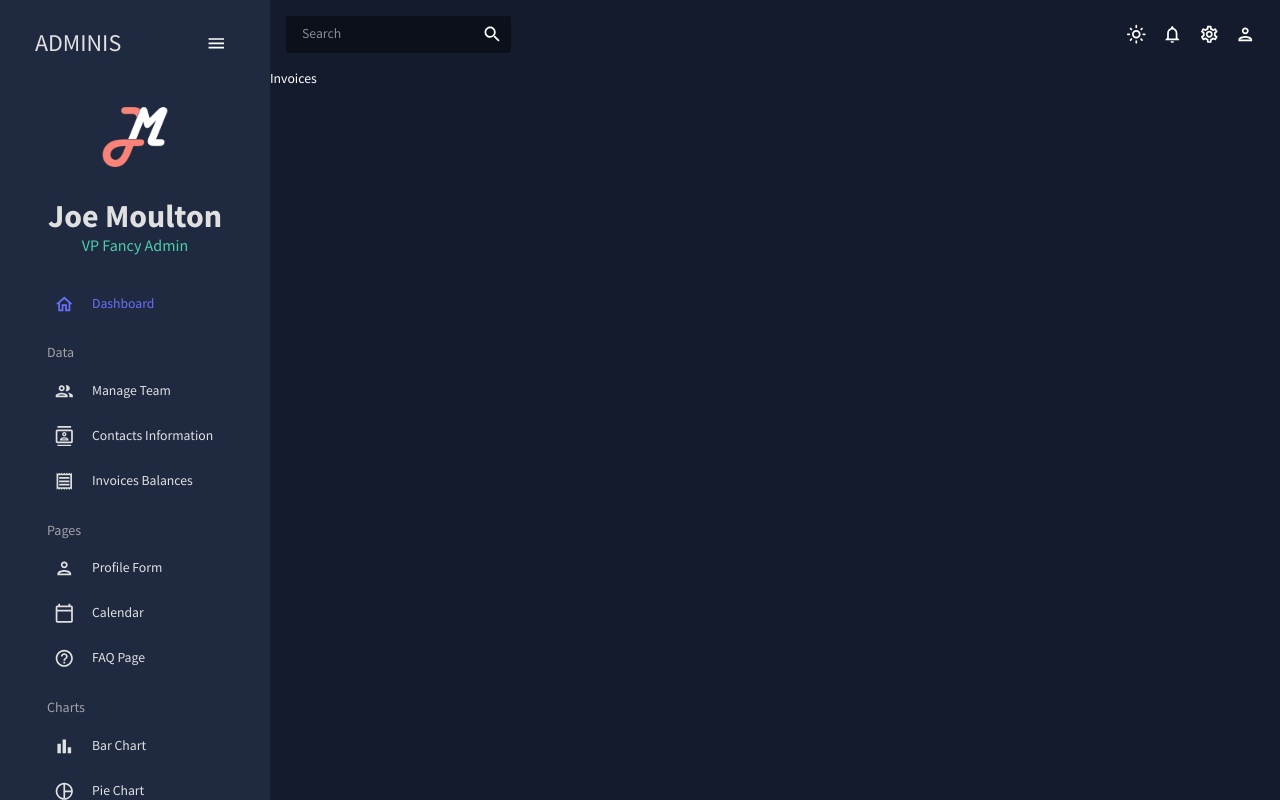
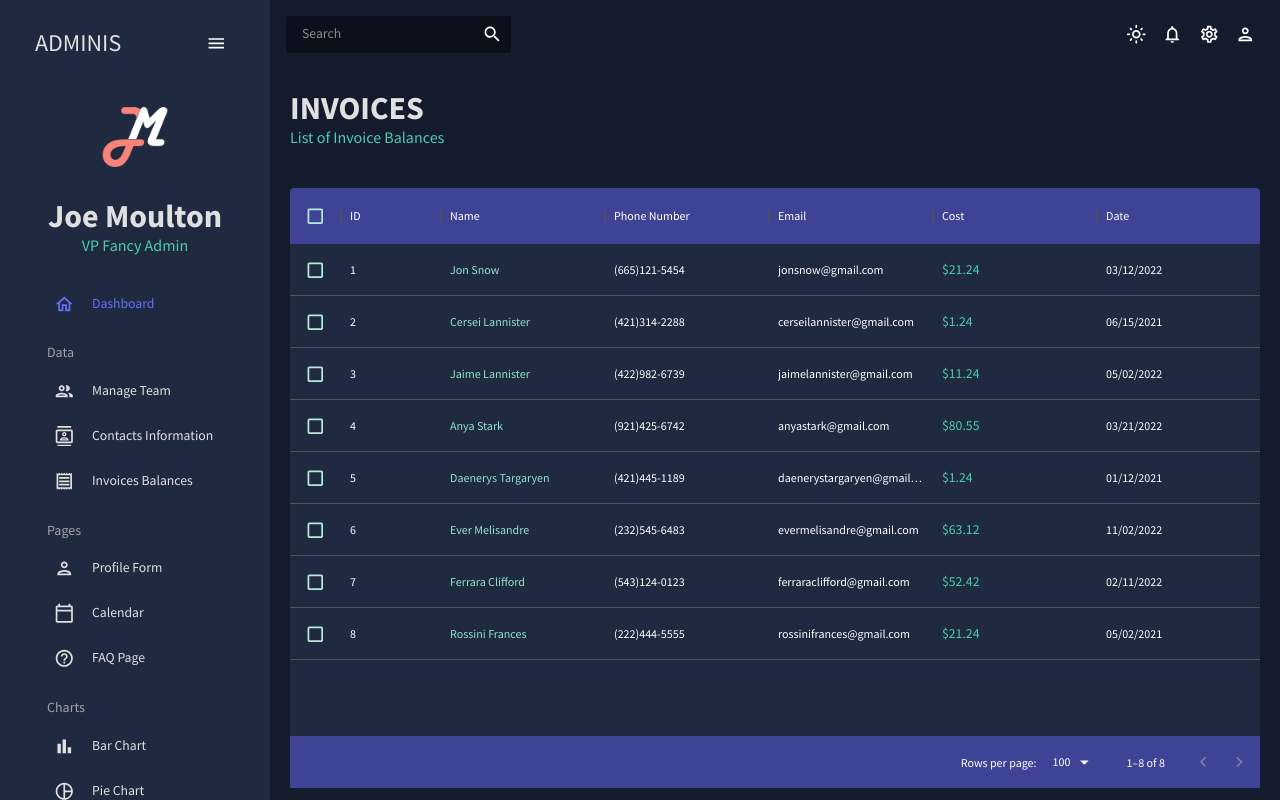
Before and after one commit to josephmoulton/admin-dashboard, a React (Create React App) app: page /invoices in a window 1280 px wide. Built offline with nearby package versions, Linux system fonts and the light colour scheme.

Commit message:
Contacts and Invoices pages complete

```diff
--- a/src/pages/Contacts.jsx
+++ b/src/pages/Contacts.jsx
@@ -1,9 +1,103 @@
-import React from 'react'
+import { Box } from "@mui/material";
+import { DataGrid, GridToolbar } from "@mui/x-data-grid";
+import { tokens } from "../theme";
+import { mockDataContacts } from "../data/mockData";
+import Header from "../components/Header";
+import { useTheme } from "@mui/material";
 
-function Contacts() {
+const Contacts = () => {
+  const theme = useTheme();
+  const colors = tokens(theme.palette.mode);
+
+  const columns = [
+    { field: "id", headerName: "ID", flex: 0.5 },
+    { field: "registrarId", headerName: "Registrar ID" },
+    {
+      field: "name",
+      headerName: "Name",
+      flex: 1,
+      cellClassName: "name-column--cell",
+    },
+    {
+      field: "age",
+      headerName: "Age",
+      type: "number",
+      headerAlign: "left",
+      align: "left",
+    },
+    {
+      field: "phone",
+      headerName: "Phone Number",
+      flex: 1,
+    },
+    {
+      field: "email",
+      headerName: "Email",
+      flex: 1,
+    },
+    {
+      field: "address",
+      headerName: "Address",
+      flex: 1,
+    },
+    {
+      field: "city",
+      headerName: "City",
+      flex: 1,
+    },
+    {
+      field: "zipCode",
+      headerName: "Zip Code",
+      flex: 1,
+    },
+  ];
+
   return (
-    <div>Contacts</div>
-  )
-}
+    <Box m="20px">
+      <Header
+        title="CONTACTS"
+        subtitle="List of Contacts for Future Reference"
+      />
+      <Box
+        m="40px 0 0 0"
+        height="75vh"
+        sx={{
+          "& .MuiDataGrid-root": {
+            border: "none",
+          },
+          "& .MuiDataGrid-cell": {
+            borderBottom: "none",
+          },
+          "& .name-column--cell": {
+            color: colors.greenAccent[300],
+          },
+          "& .MuiDataGrid-columnHeaders": {
+            backgroundColor: colors.blueAccent[700],
+            borderBottom: "none",
+          },
+          "& .MuiDataGrid-virtualScroller": {
+            backgroundColor: colors.primary[400],
+          },
+          "& .MuiDataGrid-footerContainer": {
+            borderTop: "none",
+            backgroundColor: colors.blueAccent[700],
+          },
+          "& .MuiCheckbox-root": {
+            color: `${colors.greenAccent[200]} !important`,
+          },
+          "& .MuiDataGrid-toolbarContainer .MuiButton-text": {
+            color: `${colors.grey[100]} !important`,
+          },
+        }}
+      >
+        <DataGrid
+          rows={mockDataContacts}
+          columns={columns}
+          components={{ Toolbar: GridToolbar }}
+        />
+      </Box>
+    </Box>
+  );
+};
 
-export default Contacts
+export default Contacts;
--- a/src/pages/Invoices.jsx
+++ b/src/pages/Invoices.jsx
@@ -1,9 +1,83 @@
-import React from 'react'
+import { Box, Typography, useTheme } from "@mui/material";
+import { DataGrid } from "@mui/x-data-grid";
+import { tokens } from "../theme";
+import { mockDataInvoices } from "../data/mockData";
+import Header from "../components/Header";
 
-function Invoices() {
+const Invoices = () => {
+  const theme = useTheme();
+  const colors = tokens(theme.palette.mode);
+  const columns = [
+    { field: "id", headerName: "ID" },
+    {
+      field: "name",
+      headerName: "Name",
+      flex: 1,
+      cellClassName: "name-column--cell",
+    },
+    {
+      field: "phone",
+      headerName: "Phone Number",
+      flex: 1,
+    },
+    {
+      field: "email",
+      headerName: "Email",
+      flex: 1,
+    },
+    {
+      field: "cost",
+      headerName: "Cost",
+      flex: 1,
+      renderCell: (params) => (
+        <Typography color={colors.greenAccent[500]}>
+          ${params.row.cost}
+        </Typography>
+      ),
+    },
+    {
+      field: "date",
+      headerName: "Date",
+      flex: 1,
+    },
+  ];
+
   return (
-    <div>Invoices</div>
-  )
-}
+    <Box m="20px">
+      <Header title="INVOICES" subtitle="List of Invoice Balances" />
+      <Box
+        m="40px 0 0 0"
+        height="75vh"
+        sx={{
+          "& .MuiDataGrid-root": {
+            border: "none",
+          },
+          "& .MuiDataGrid-cell": {
+            borderBottom: "none",
+          },
+          "& .name-column--cell": {
+            color: colors.greenAccent[300],
+          },
+          "& .MuiDataGrid-columnHeaders": {
+            backgroundColor: colors.blueAccent[700],
+            borderBottom: "none",
+          },
+          "& .MuiDataGrid-virtualScroller": {
+            backgroundColor: colors.primary[400],
+          },
+          "& .MuiDataGrid-footerContainer": {
+            borderTop: "none",
+            backgroundColor: colors.blueAccent[700],
+          },
+          "& .MuiCheckbox-root": {
+            color: `${colors.greenAccent[200]} !important`,
+          },
+        }}
+      >
+        <DataGrid checkboxSelection rows={mockDataInvoices} columns={columns} />
+      </Box>
+    </Box>
+  );
+};
 
-export default Invoices
+export default Invoices;
```
